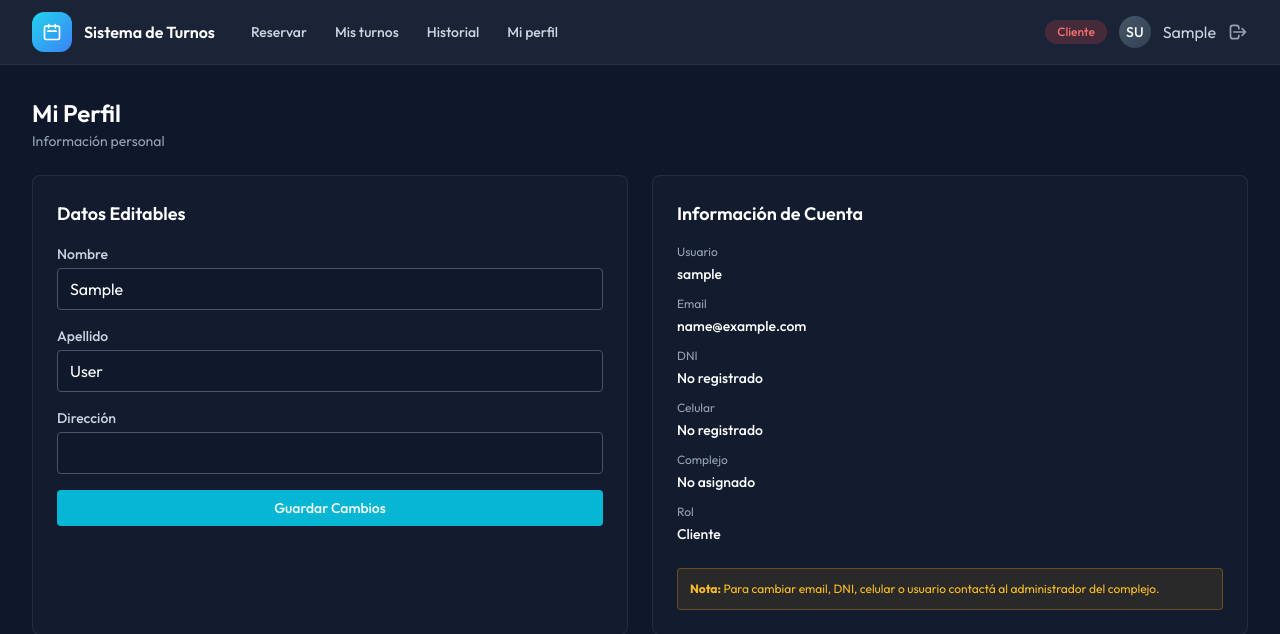
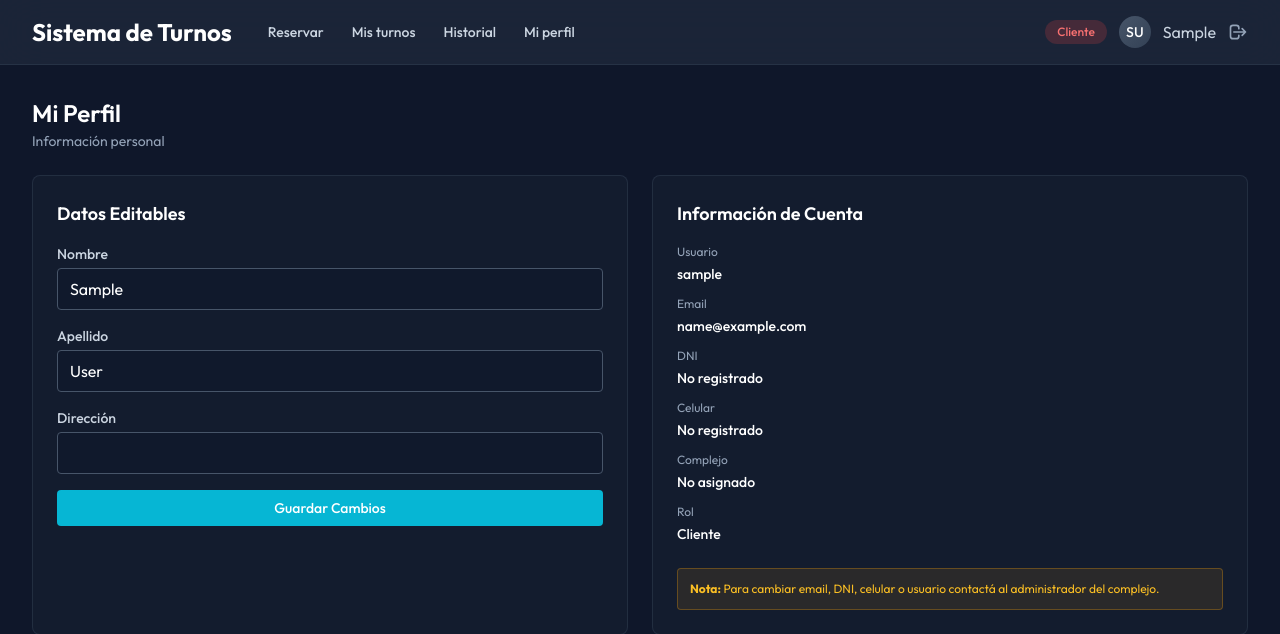
Before and after one commit to Laureano11/proyect-holanda, a Django app: page /mi-perfil/ in a window 1280 px wide. Shown: the top 634 px of the page. Run offline with Django 5.2, Linux system fonts and the light colour scheme; the visitor is signed in with stand-in values (Sample User, id 1); data that the repository does not hold is empty; some libraries are stand-ins or nearby versions.

Commit message:
nombre en nav-bar

```diff
--- a/templates/dashboard/base_dashboard.html
+++ b/templates/dashboard/base_dashboard.html
@@ -23,19 +23,17 @@
                         </svg>
                     </button>
 
-                    <!-- Logo -->
-                    <div class="flex items-center gap-3">
-                        <div class="w-10 h-10 rounded-xl bg-gradient-to-br from-cyan-400 to-blue-500 flex items-center justify-center">
-                            <svg class="w-5 h-5 text-white" fill="none" stroke="currentColor" viewBox="0 0 24 24">
-                                <path stroke-linecap="round" stroke-linejoin="round" stroke-width="2" d="M8 7V3m8 4V3m-9 8h10M5 21h14a2 2 0 002-2V7a2 2 0 00-2-2H5a2 2 0 00-2 2v12a2 2 0 002 2z"/>
-                            </svg>
-                        </div>
-                        <div class="hidden sm:block">
-                            <span class="text-white font-semibold">Sistema de Turnos</span>
-                            {% if user.complejo %}
-                            <span class="text-slate-400 text-sm ml-2">• {{ user.complejo.nombre }}</span>
-                            {% endif %}
-                        </div>
+                    <!-- Nombre del Complejo -->
+                    <div class="flex items-center">
+                        {% if user.complejo %}
+                        <h1 class="text-xl md:text-2xl font-bold bg-gradient-to-r from-orange-400 to-red-500 bg-clip-text text-transparent">
+                            {{ user.complejo.nombre }}
+                        </h1>
+                        {% else %}
+                        <h1 class="text-xl md:text-2xl font-bold text-white">
+                            Sistema de Turnos
+                        </h1>
+                        {% endif %}
                     </div>
 
                     <!-- Navegación desktop -->
```
